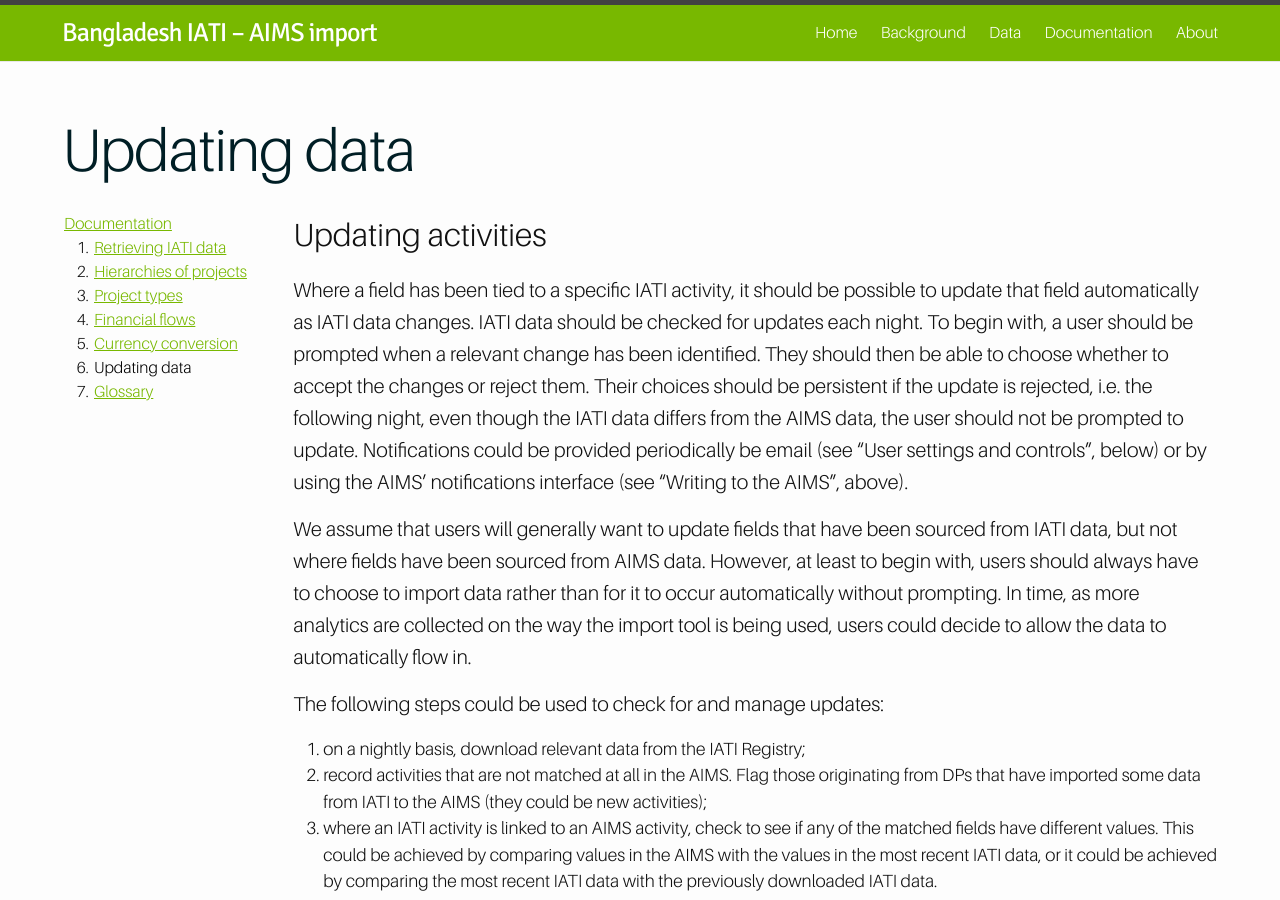
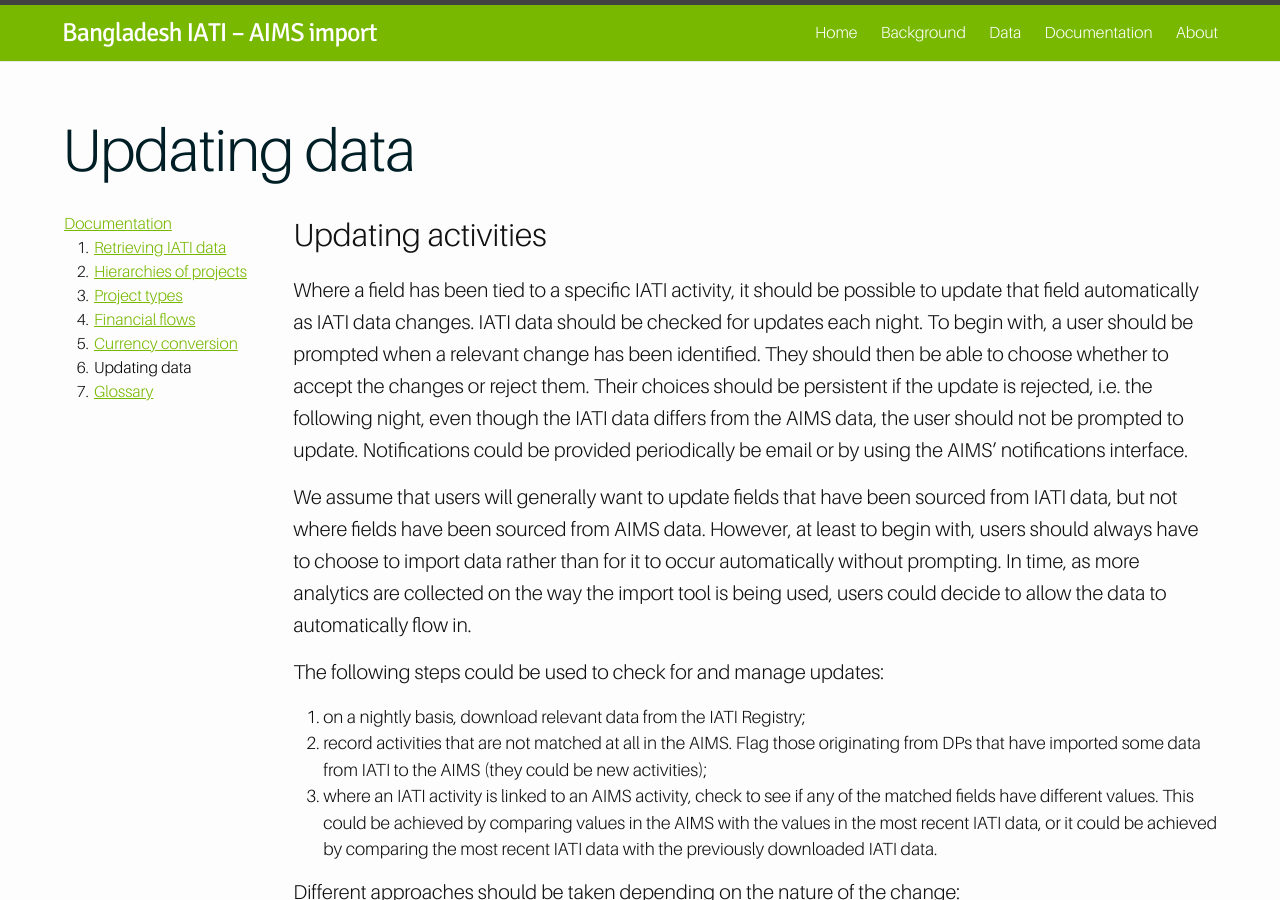
Before and after one commit to BD-IATI/bd-iati.github.io, a Jekyll site: the page built from _documentation/updating.md, in a window 1280 px wide and 900 px high. Built offline with Jekyll 4.4.1, drawn with Linux system fonts in a browser that asks for light colours; nearby versions of some CDN libraries; comment, search, counter and statistics services are not loaded.

Commit message:
Remove references

```diff
--- a/_documentation/updating.md
+++ b/_documentation/updating.md
@@ -8,7 +8,7 @@ order: 4
 
 ## Updating activities
 
-Where a field has been tied to a specific IATI activity, it should be possible to update that field automatically as IATI data changes. IATI data should be checked for updates each night. To begin with, a user should be prompted when a relevant change has been identified. They should then be able to choose whether to accept the changes or reject them. Their choices should be persistent if the update is rejected, i.e. the following night, even though the IATI data differs from the AIMS data, the user should not be prompted to update. Notifications could be provided periodically be email (see "User settings and controls", below) or by using the AIMS' notifications interface (see "Writing to the AIMS", above).
+Where a field has been tied to a specific IATI activity, it should be possible to update that field automatically as IATI data changes. IATI data should be checked for updates each night. To begin with, a user should be prompted when a relevant change has been identified. They should then be able to choose whether to accept the changes or reject them. Their choices should be persistent if the update is rejected, i.e. the following night, even though the IATI data differs from the AIMS data, the user should not be prompted to update. Notifications could be provided periodically be email or by using the AIMS' notifications interface.
 
 We assume that users will generally want to update fields that have been sourced from IATI data, but not where fields have been sourced from AIMS data. However, at least to begin with, users should always have to choose to import data rather than for it to occur automatically without prompting. In time, as more analytics are collected on the way the import tool is being used, users could decide to allow the data to automatically flow in.
 
```
